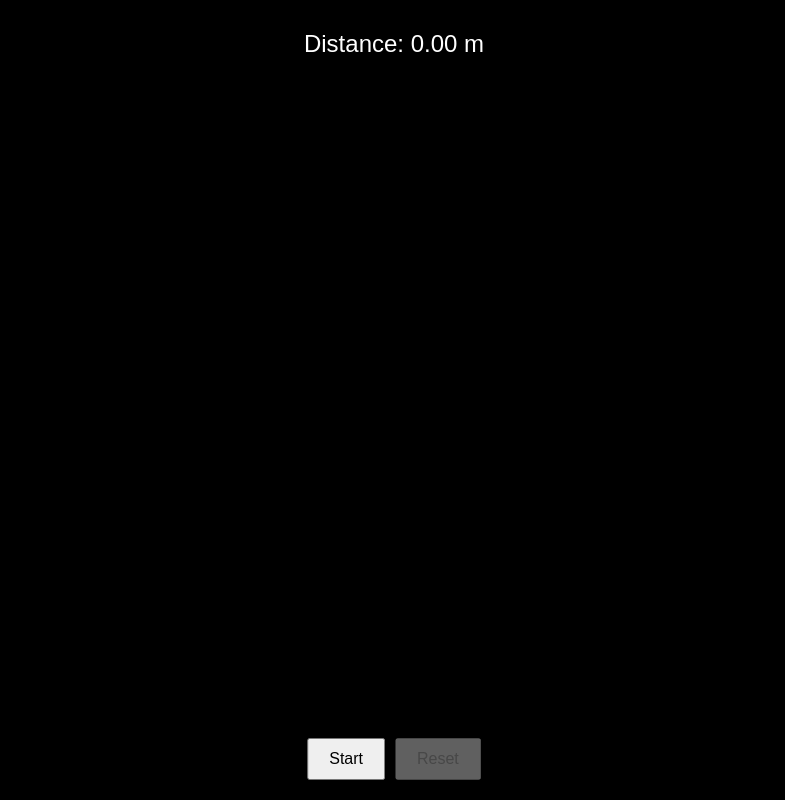
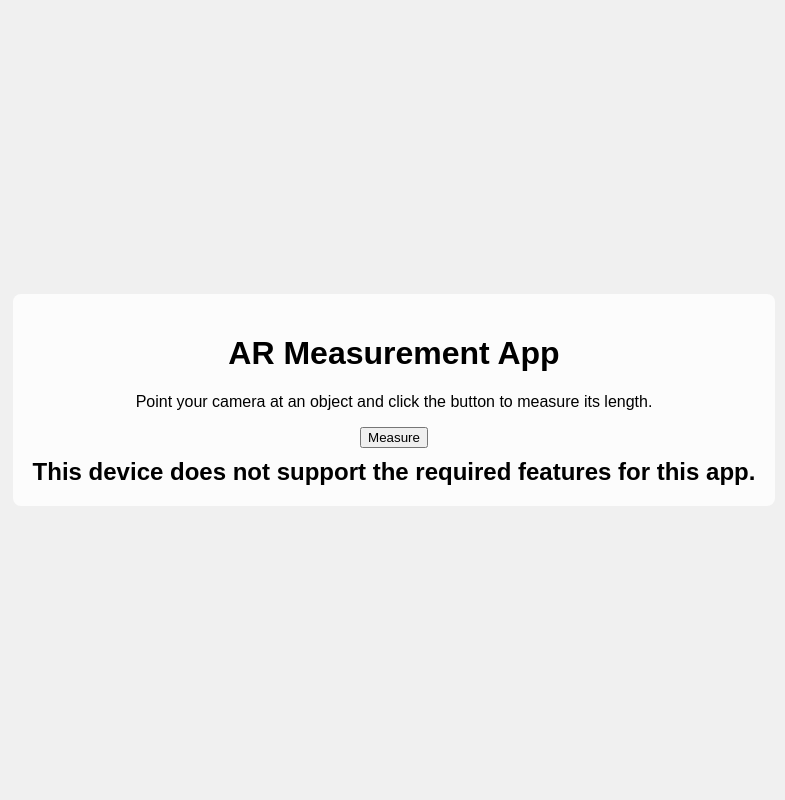
Before and after one commit to Meenit11/Measureapp, a plain HTML site: page index.html in a window 1280 px wide. Shown: the whole page, without its empty margins (246-1031 px from the left). Drawn offline with Linux system fonts and the light colour scheme.

Commit message:
Update index.html

```diff
--- a/index.html
+++ b/index.html
@@ -3,59 +3,83 @@
 <head>
   <meta charset="UTF-8">
   <meta name="viewport" content="width=device-width, initial-scale=1.0">
-    <title>Web Measure App</title>
+  <title>AR Measurement App</title>
   <style>
-        /* Basic styling for fullscreen video and canvas */
-        body, html {
+    body {
+      font-family: Arial, sans-serif;
       margin: 0;
       padding: 0;
+      display: flex;
+      flex-direction: column;
+      align-items: center;
+      justify-content: center;
+      height: 100vh;
+      background-color: #f0f0f0;
+    }
+
+    canvas {
       width: 100%;
       height: 100%;
-            overflow: hidden;
-            font-family: Arial, sans-serif;
-            background-color: black;
-        }
-        #video, #canvas {
       position: absolute;
       top: 0;
       left: 0;
-            width: 100%;
-            height: 100%;
-            object-fit: cover;
+      z-index: -1;
     }
-        .controls {
-            position: fixed;
-            bottom: 20px;
-            left: 50%;
-            transform: translateX(-50%);
-            display: flex;
-            gap: 10px;
+
+    .overlay {
+      background-color: rgba(255, 255, 255, 0.8);
+      padding: 20px;
+      border-radius: 8px;
+      text-align: center;
     }
-        .controls button {
-            padding: 10px 20px;
-            font-size: 16px;
-        }
-        .measurement {
-            position: absolute;
-            top: 20px;
-            left: 50%;
-            transform: translateX(-50%);
-            color: white;
-            background: rgba(0, 0, 0, 0.5);
-            padding: 10px 20px;
-            border-radius: 10px;
+
+    .result {
       font-size: 24px;
+      font-weight: bold;
+      margin-top: 10px;
     }
   </style>
 </head>
 <body>
-    <video id="video" autoplay playsinline></video>
-    <canvas id="canvas"></canvas>
-    <div class="measurement" id="measurement">Distance: 0.00 m</div>
-    <div class="controls">
-        <button id="startBtn">Start</button>
-        <button id="resetBtn" disabled>Reset</button>
+  <div class="overlay">
+    <h1>AR Measurement App</h1>
+    <p>Point your camera at an object and click the button to measure its length.</p>
+    <button id="measureButton">Measure</button>
+    <div class="result" id="result"></div>
   </div>
-    <script src="app.js"></script>
-</body>
+  <canvas id="arCanvas"></canvas>
+
+  <script>
+    const measureButton = document.getElementById('measureButton');
+    const resultDiv = document.getElementById('result');
+    const arCanvas = document.getElementById('arCanvas');
+    const arContext = arCanvas.getContext('2d');
+
+    // Check if the device supports WebRTC and AR features
+    if (navigator.mediaDevices && window.ThreeJS) {
+      navigator.mediaDevices.getUserMedia({ video: true }).then((stream) => {
+        const video = document.createElement('video');
+        video.srcObject = stream;
+        video.play();
+
+        // Attach the video to the canvas
+        arCanvas.width = video.videoWidth;
+        arCanvas.height = video.videoHeight;
+        function drawVideo() {
+          arContext.drawImage(video, 0, 0, arCanvas.width, arCanvas.height);
+          requestAnimationFrame(drawVideo);
+        }
+        drawVideo();
+
+        // Add event listener to the measure button
+        measureButton.addEventListener('click', () => {
+          // Implement AR measurement logic here
+          const measuredLength = 50; // Replace with your actual measurement logic
+          resultDiv.textContent = `Measured length: ${measuredLength} cm`;
+        });
+      });
+    } else {
+      resultDiv.textContent = 'This device does not support the required features for this app.';
+    }
+  </script>
 </html>
```
Lines whose indentation alone changed are shown as unchanged.
